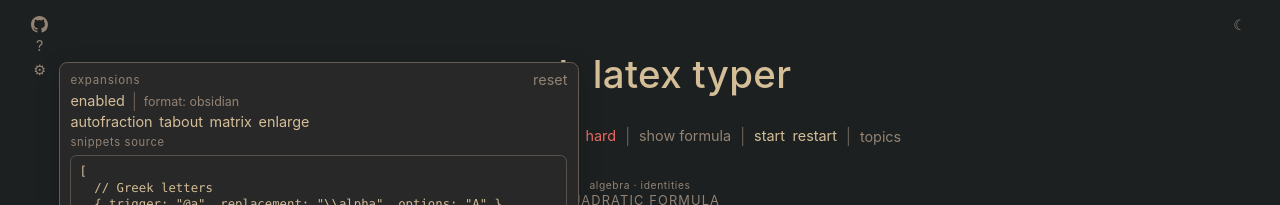
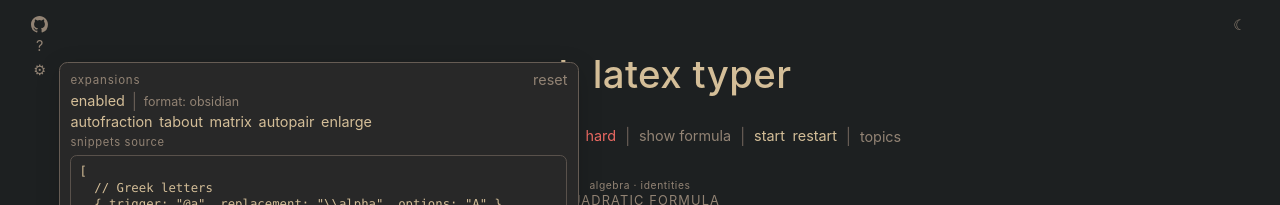
Before and after one commit to levYatsishin/textyper, a Svelte app: page / in a window 1280 px wide. Both pictures are taken after a click on the button "Expansion settings". Shown: the top 205 px of the page. Built offline with nearby package versions, Linux system fonts and the light colour scheme.

Commit message:
feat: autopari as an options

```diff
--- a/src/App.svelte
+++ b/src/App.svelte
@@ -51,6 +51,7 @@
     | "autofractionEnabled"
     | "taboutEnabled"
     | "matrixShortcutsEnabled"
+    | "autoBracketPairingEnabled"
     | "autoEnlargeBracketsEnabled";
   type ExpansionCompileState = "idle" | "loading" | "ready";
 
@@ -744,6 +745,18 @@
           <button
             type="button"
             class="text-option"
+            class:active-option={expansionSettings.helpers.autoBracketPairingEnabled}
+            on:click={() =>
+              handleExpansionHelperToggle(
+                "autoBracketPairingEnabled",
+                !expansionSettings.helpers.autoBracketPairingEnabled
+              )}
+          >
+            autopair
+          </button>
+          <button
+            type="button"
+            class="text-option"
             class:active-option={expansionSettings.helpers.autoEnlargeBracketsEnabled}
             on:click={() =>
               handleExpansionHelperToggle("autoEnlargeBracketsEnabled", !expansionSettings.helpers.autoEnlargeBracketsEnabled)}
--- a/src/lib/components/InputLane.svelte
+++ b/src/lib/components/InputLane.svelte
@@ -247,7 +247,7 @@
   async function handleBracketKey(event: KeyboardEvent): Promise<boolean> {
     if (
       !expansionsEnabled ||
-      !expansionSettings.helpers.autoEnlargeBracketsEnabled ||
+      !expansionSettings.helpers.autoBracketPairingEnabled ||
       !inputElement ||
       event.ctrlKey ||
       event.metaKey ||
--- a/src/lib/data/expansionsDefaults.ts
+++ b/src/lib/data/expansionsDefaults.ts
@@ -9,6 +9,7 @@ export const DEFAULT_EXPANSION_SETTINGS: ExpansionSettings = {
     autofractionEnabled: true,
     taboutEnabled: true,
     matrixShortcutsEnabled: true,
+    autoBracketPairingEnabled: true,
     autoEnlargeBracketsEnabled: true,
     autofractionSymbol: "\\frac",
     autofractionBreakingChars: "+-=,;:",
--- a/src/lib/services/persistence.ts
+++ b/src/lib/services/persistence.ts
@@ -261,6 +261,10 @@ function sanitizeExpansionHelperSettings(raw: unknown): ExpansionSettings["helpe
       typeof input.matrixShortcutsEnabled === "boolean"
         ? input.matrixShortcutsEnabled
         : DEFAULT_EXPANSION_SETTINGS.helpers.matrixShortcutsEnabled,
+    autoBracketPairingEnabled:
+      typeof input.autoBracketPairingEnabled === "boolean"
+        ? input.autoBracketPairingEnabled
+        : DEFAULT_EXPANSION_SETTINGS.helpers.autoBracketPairingEnabled,
     autoEnlargeBracketsEnabled:
       typeof input.autoEnlargeBracketsEnabled === "boolean"
         ? input.autoEnlargeBracketsEnabled
--- a/src/lib/types.ts
+++ b/src/lib/types.ts
@@ -226,6 +226,7 @@ export interface ExpansionHelperSettings {
   autofractionEnabled: boolean;
   taboutEnabled: boolean;
   matrixShortcutsEnabled: boolean;
+  autoBracketPairingEnabled: boolean;
   autoEnlargeBracketsEnabled: boolean;
   autofractionSymbol: string;
   autofractionBreakingChars: string;
```
Also changed, not shown: 1 other file (tests, documents, lock files or other folders).
